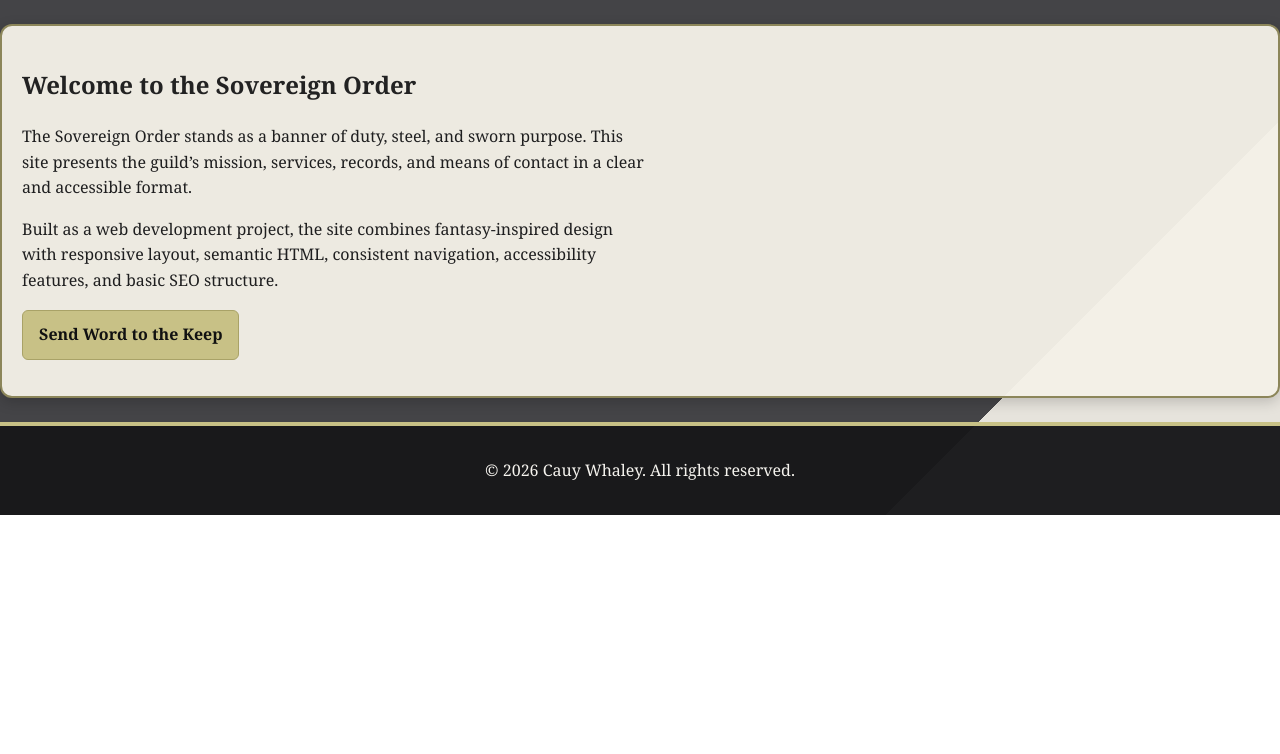
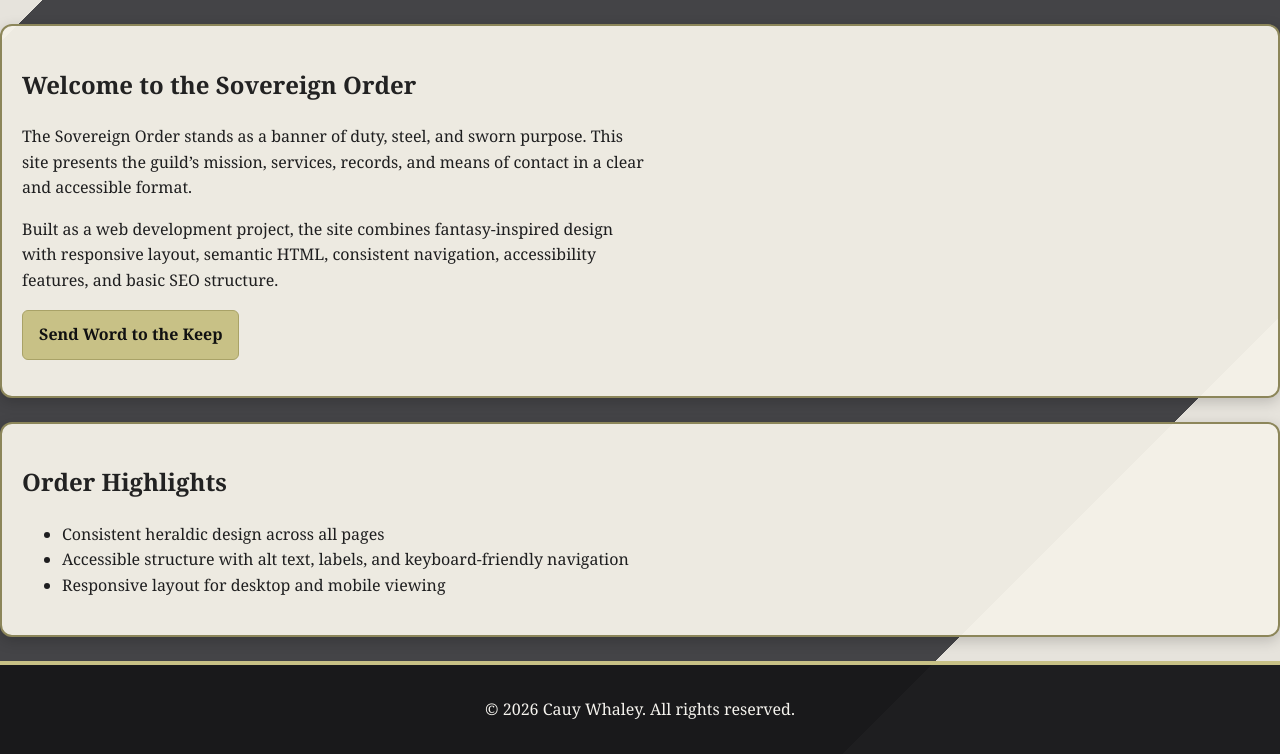
Before and after one commit to CauyW27/cauyw, a plain HTML site: page about.html in a window 1280 px wide. Shown: the part 395-1149 px from the top of the page. Before the commit the page ends 910 px from the top, so only its background shows below. Drawn offline with Linux system fonts and the light colour scheme.

Commit message:
Update about.html

```diff
--- a/about.html
+++ b/about.html
@@ -50,6 +50,14 @@
   </p>
   <p><a class="button-link" href="contact.html">Send Word to the Keep</a></p>
 </section>
+  <section class="card">
+  <h2>Order Highlights</h2>
+  <ul>
+    <li>Consistent heraldic design across all pages</li>
+    <li>Accessible structure with alt text, labels, and keyboard-friendly navigation</li>
+    <li>Responsive layout for desktop and mobile viewing</li>
+  </ul>
+</section>
   <footer class="site-footer">
     <div class="container">
       <p>&copy; <span id="year"></span> Cauy Whaley. All rights reserved.</p>
```
